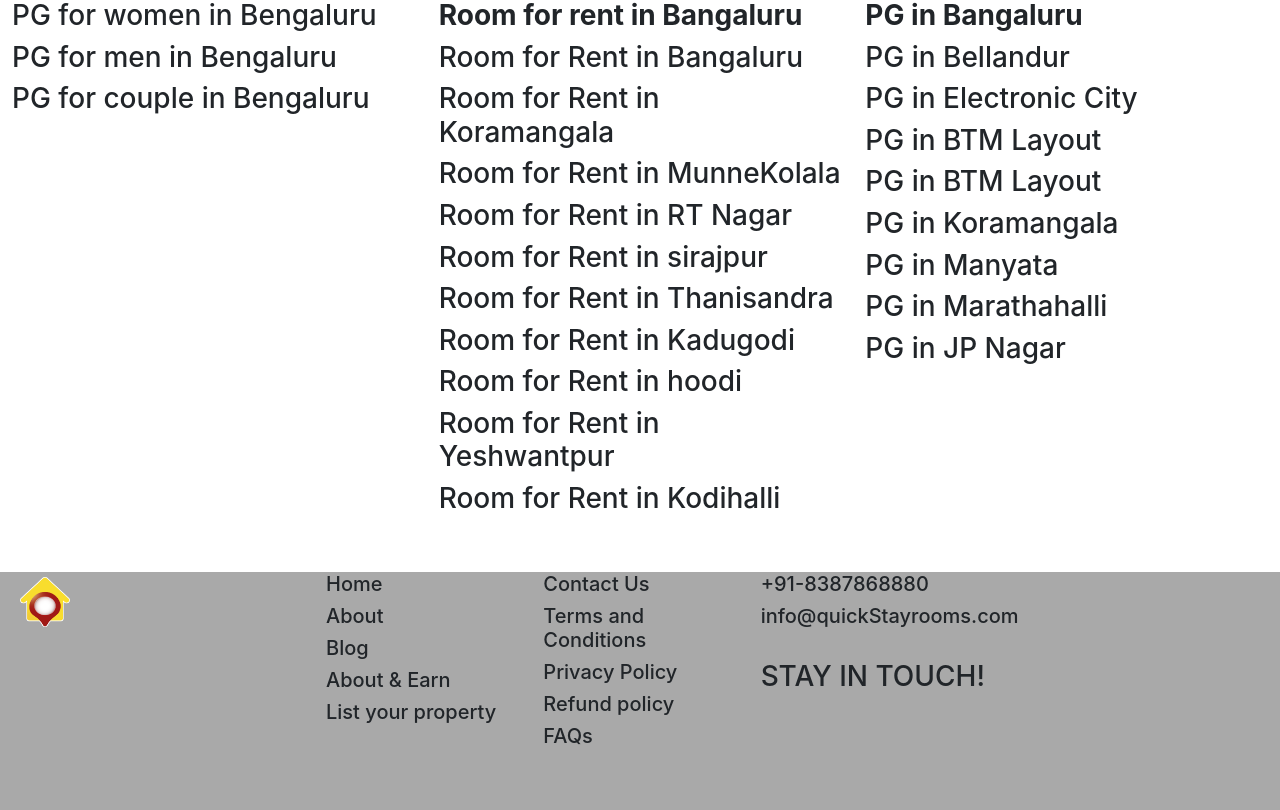
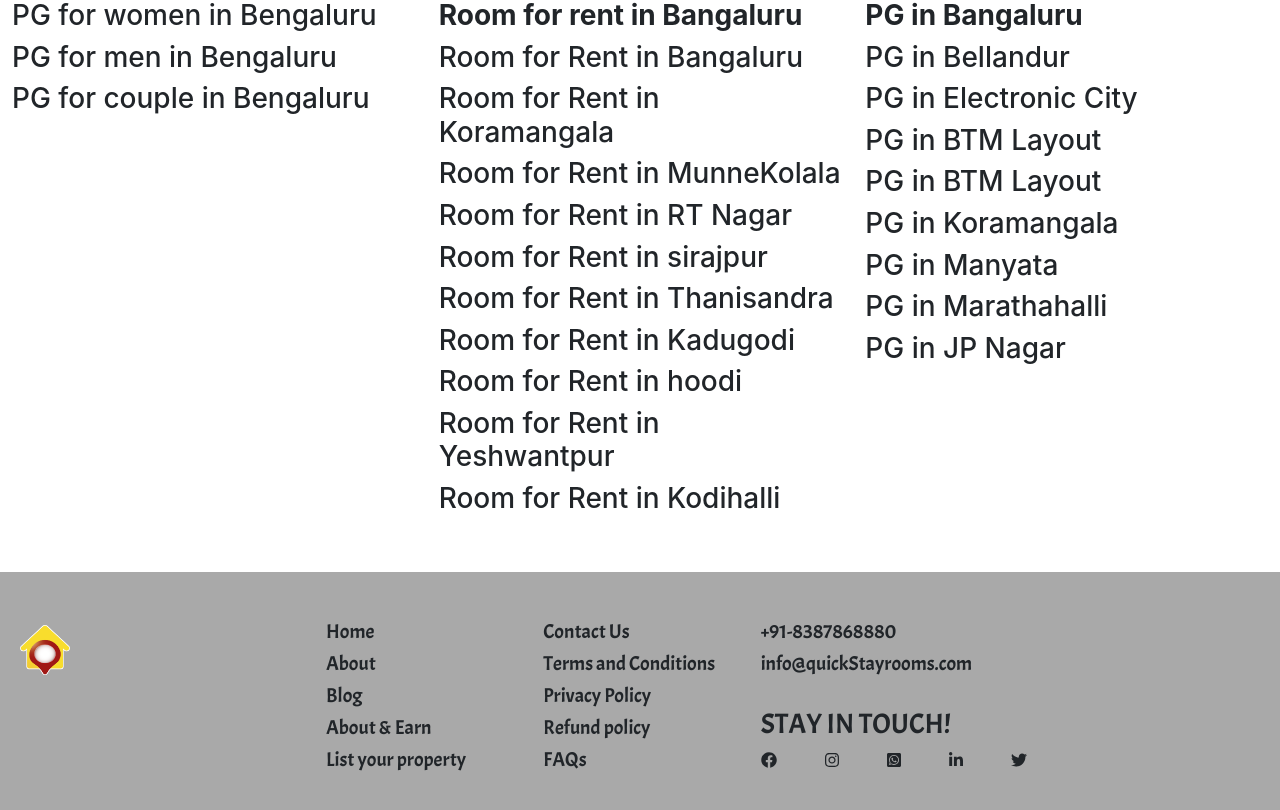
Before and after one commit to mahabub998/Quick-Stay-Main, a React (Create React App) app: page / in a window 1280 px wide. Shown: the part 5963-6773 px from the top of the page. Built offline with nearby package versions, Linux system fonts and the light colour scheme; a web font is replaced by a local one.

Commit message:
footer done

```diff
--- a/src/Components/Shared/Footer/Footer.css
+++ b/src/Components/Shared/Footer/Footer.css
@@ -9,3 +9,10 @@ height: 50px;
 margin-top: 5px;
 margin-left: 20px;
 }
+/* .icon_style{
+    width: 50px;
+    height: 50px;
+} */
+.font_change{
+    font-family: 'Acme', sans-serif;
+}
--- a/src/Components/Shared/Footer/Footer.js
+++ b/src/Components/Shared/Footer/Footer.js
@@ -1,40 +1,47 @@
-import React from 'react';
-import './Footer.css';
-import Logo3 from "../../assets/images/Logo3.png"
+import React from "react";
+import "./Footer.css";
+import Logo3 from "../../assets/images/Logo3.png";
+import { FontAwesomeIcon } from '@fortawesome/react-fontawesome'
+import { faCoffee  } from '@fortawesome/free-solid-svg-icons'
+import { faFacebook,faInstagram,faWhatsappSquare,faLinkedinIn,faTwitter } from '@fortawesome/free-brands-svg-icons'
+
+
 
 const Footer = () => {
   return (
-        <section className="background_color mt-5">
+    <section className="background_color mt-5 font_change">
       <div className="row ">
-             <div className="col-md-3 ">
-             <img className="footer_Logo" src={Logo3} alt=""/>
+        <div className="col-md-3 mt-5">
+          <img className="footer_Logo" src={Logo3} alt="" />
         </div>
-             <div className="col-md-2">
+        <div className="col-md-2 mt-5">
           <h5>Home</h5>
           <h5>About</h5>
           <h5>Blog</h5>
           <h5>About & Earn</h5>
           <h5>List your property</h5>
         </div>
-             <div className="col-md-2">
+        <div className="col-md-2 mt-5">
           <h5>Contact Us</h5>
           <h5>Terms and Conditions</h5>
           <h5>Privacy Policy</h5>
           <h5>Refund policy</h5>
           <h5>FAQs</h5>
         </div>
-             <div className="col-md-5">
+        <div className="col-md-5 mt-5">
           <h5>+91-8387868880</h5>
           <h5>info@quickStayrooms.com</h5>
           <br></br>
           <h3>STAY IN TOUCH!</h3>
-
-
+          <div className="mr-5 ">
+          <FontAwesomeIcon className="icon_style" icon={faFacebook }  />
+          <FontAwesomeIcon className="ms-5 icon_style" icon={ faInstagram}  />
+          <FontAwesomeIcon className="ms-5 icon_style" icon={ faWhatsappSquare}  />
+          <FontAwesomeIcon className="ms-5 icon_style" icon={ faLinkedinIn}  />
+          <FontAwesomeIcon className="ms-5 icon_style" icon={ faTwitter}  />
           </div>
         </div>
-
-
-
+      </div>
     </section>
   );
 };
```
Lines whose indentation alone changed are shown as unchanged.
